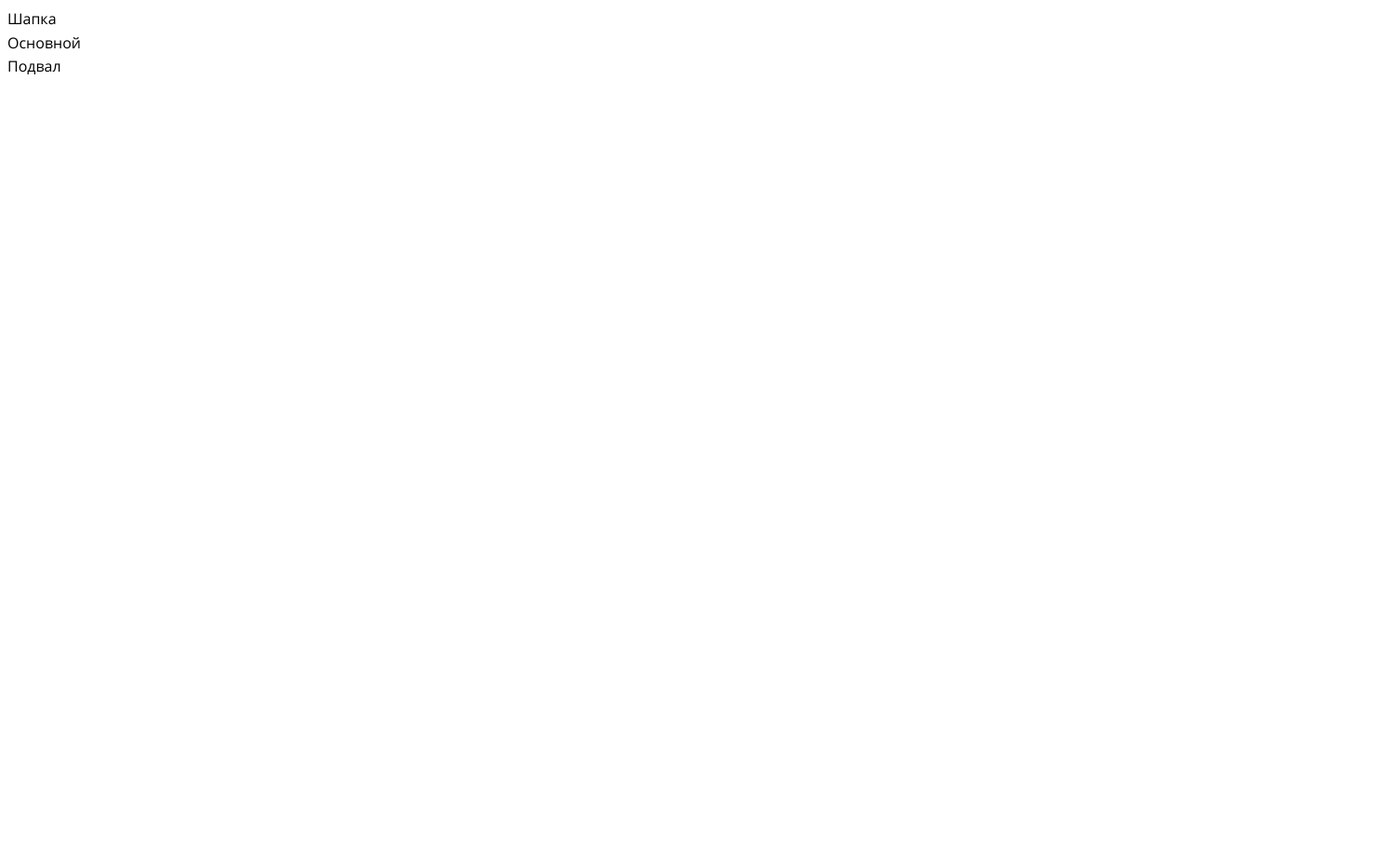
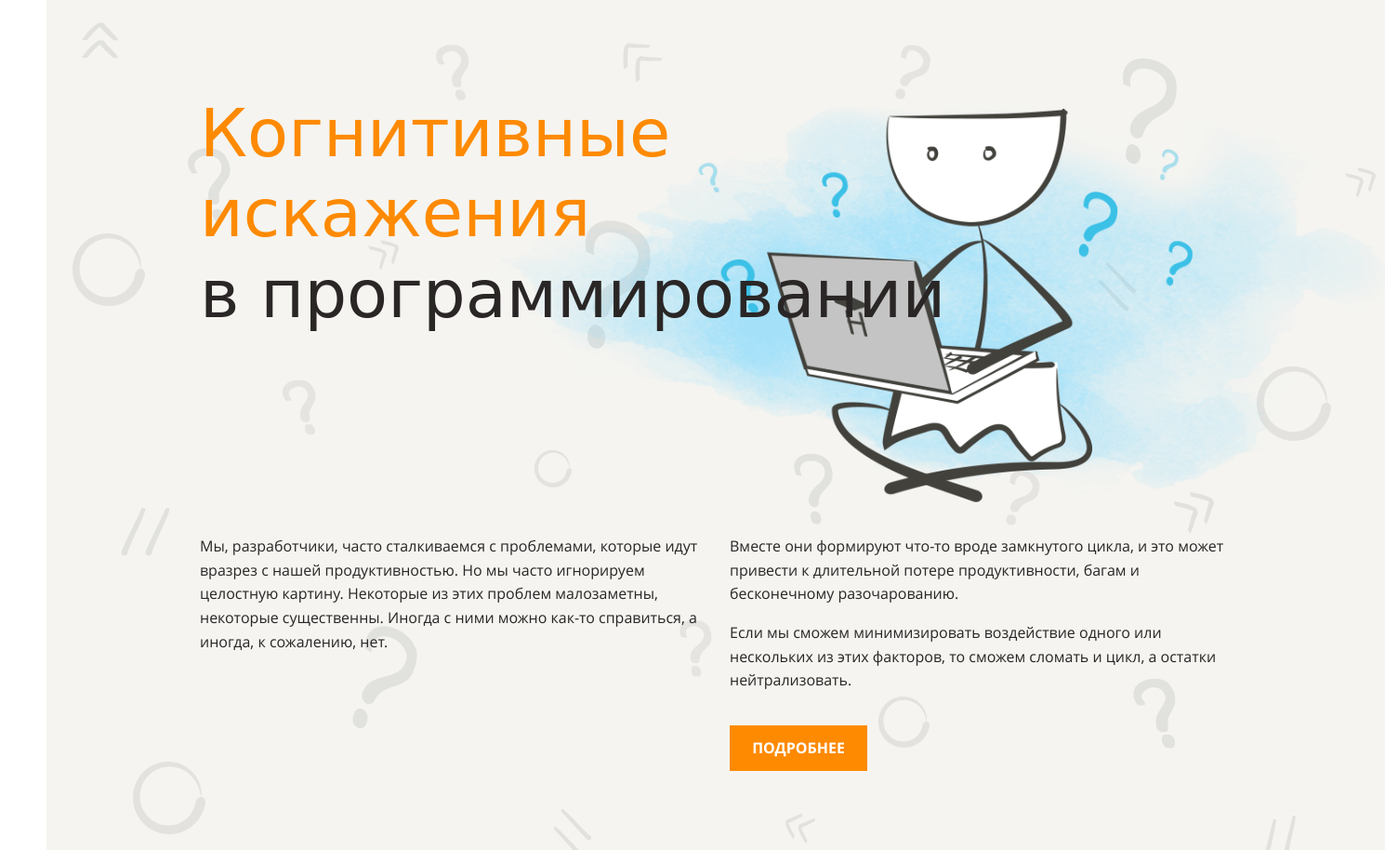
Before and after one commit to masha-masha/layout-designer-project-58, a website: page src/index.html in a window 1280 px wide. Shown: the whole page at 93% size, 1490 px wide, since content can reach past the window. Before the commit the page ends 800 px from the top, so only its background shows below. Drawn offline with Linux system fonts and the light colour scheme; a web font is replaced by a local one.

Commit message:
added header with content

```diff
--- a/package.json
+++ b/package.json
@@ -17,6 +17,11 @@
   },
   "homepage": "https://github.com/masha-masha/layout-designer-project-58#readme",
   "dependencies": {
+    "htmlhint": "^1.1.4",
+    "stylelint": "^15.2.0",
+    "stylelint-config-standard": "^30.0.1",
+    "stylelint-config-standard-scss": "^7.0.1",
+    "stylelint-scss": "^4.4.0",
     "surge": "^0.23.1"
   }
 }
--- a/src/index.html
+++ b/src/index.html
@@ -1,16 +1,30 @@
 <!DOCTYPE html>
 <html lang="ru">
-<head>
-    <meta charset="UTF-8">
-    <meta name="viewport" content="width=device-width, initial-scale=1.0">
-    <meta http-equiv="X-UA-Compatible" content="ie=edge">
+  <head>
+    <meta charset="UTF-8" />
+    <meta name="viewport" content="width=device-width, initial-scale=1.0" />
+    <meta http-equiv="X-UA-Compatible" content="ie=edge" />
     <title>"Когнитивные искажения" by masha-masha</title>
-
-    <link rel="stylesheet" href="styles/style.css">
-</head>
-<body>
-<header> Шапка</header>
-<main> Основной </main>
-<footer> Подвал </footer>
-</body>
+    <link rel="stylesheet" href="styles/style.css" />
+  </head>
+  <body>
+    <header class="header">
+      <div class="container">
+        <section class="header-section-h1-image">
+          <h1 class="header-h1"><span class="text-orange">Когнитивные <br> искажения </span><br>в программировании</h1>
+          <img class="header-image" src="images/main.png" alt="Программист с ноутбуком">
+        </section>
+        <section class="header-content">
+          <div class="header-left-content">
+            <p class="header-left-text">Мы, разработчики, часто сталкиваемся с проблемами, которые идут вразрез с нашей продуктивностью. Но мы часто игнорируем целостную картину. Некоторые из этих проблем малозаметны, некоторые существенны. Иногда с ними можно как-то справиться, а иногда, к сожалению, нет.</p>
+          </div>
+          <div class="header-right-content">
+            <p class="header-right-text">Вместе они формируют что-то вроде замкнутого цикла, и это может привести к длительной потере продуктивности, багам и бесконечному разочарованию.</p>
+            <p>Если мы сможем минимизировать воздействие одного или нескольких из этих факторов, то сможем сломать и цикл, а остатки нейтрализовать.</p>
+            <a href="#navigation" class="btn-header">Подробнее</a>
+          </div>
+        </section>
+      </div>
+    </header>
+  </body>
 </html>
--- a/src/styles/style.css
+++ b/src/styles/style.css
@@ -1,3 +1,20 @@
+* {
+  box-sizing: border-box;
+}
+
+
+:root {
+  --color-white: #fff;
+  --color-semi-transparent-white: #d7ccc0;
+  --color-light: #f5f4f0;
+  --color-primary: #fe8a02;
+  --color-primary-dark: #42413c;
+  --color-dark: #2a2626;
+  --color-semi-transparent-dark: #908d8b;
+  --color-brown: #b09a81;
+  --color-blue: #1085c5;
+}
+
 @font-face {
     font-weight: 400;
     font-family: "Open Sans";
@@ -14,16 +31,111 @@
     font-family: Neucha;
     src: url("../assets/fonts/Neucha.woff2") format("woff2");
   }
+
   body {
- background:  #fff;
- font: 16px/1.6em "Open Sans", sans-serif;
+    font-family: "Open Sans", sans-serif;
+    font-size: 16px;
+    line-height: 1.6em;
+    color: var(--color-dark);
+    margin: 0 50px;
   }
+
+  h1, h2, h3 {
+    font-family: "Neucha", cursive;
+    font-weight: 400;
+    line-height: 1.2em;
+    color: var(--color-dark);
+    margin: 0;
+    padding: 0;
+  }
+
   h1 {
     font-size: 72px;
   }
+
   h2 {
     font-size: 60px;
   }
+
   h3 {
     font-size: 34px;
   }
+  header{
+    width: 1440px;
+    height: 914px;
+  }
+  section {
+    padding: 100px 0;
+    width: 1110px;
+    margin: 0 auto;
+  }
+
+  .header-h1 {
+    position: relative;
+    z-index: 2;
+  }
+  .text-orange {
+    color: var(--color-primary);
+  }
+  .container {
+   overflow: hidden;
+   position: relative;
+   width: 1440px;
+   height: 914px;
+   background-color: var(--color-light);
+   margin: 0 auto;
+  }
+
+  .container::before {
+    content: "";
+    position: absolute;
+    top: 0;
+    left: 0;
+    width: 100%;
+    height: 100%;
+    background-image: url('../images/background.png');
+    background-repeat: no-repeat;
+    background-size: cover;
+    opacity: 10%;
+  }
+  .header-section-h1-image {
+    position: relative;
+  }
+
+  .header-image {
+    position: absolute;
+    height: 525px;
+    top: 55px;
+    right: -270px;
+    vertical-align: middle;
+  }
+
+  .header-content {
+    display: flex;
+    justify-content: space-between;
+    vertical-align: bottom;
+  }
+
+  .header-left-text {
+    margin-right: 30px;
+  }
+
+  .header-left-text,
+  .header-right-text {
+    width: 540px;
+  }
+
+  .btn-header {
+    display: block;
+    width: 148px;
+    margin-top: 35px;
+    padding: 12px 24px;
+
+    color: var(--color-white);
+    font-weight: bold;
+    text-align: center;
+    text-transform: uppercase;
+    text-decoration: none;
+
+    background-color: var(--color-primary);
+  }
```
Also changed, not shown: 6 other files. Lines whose indentation alone changed are shown as unchanged.
